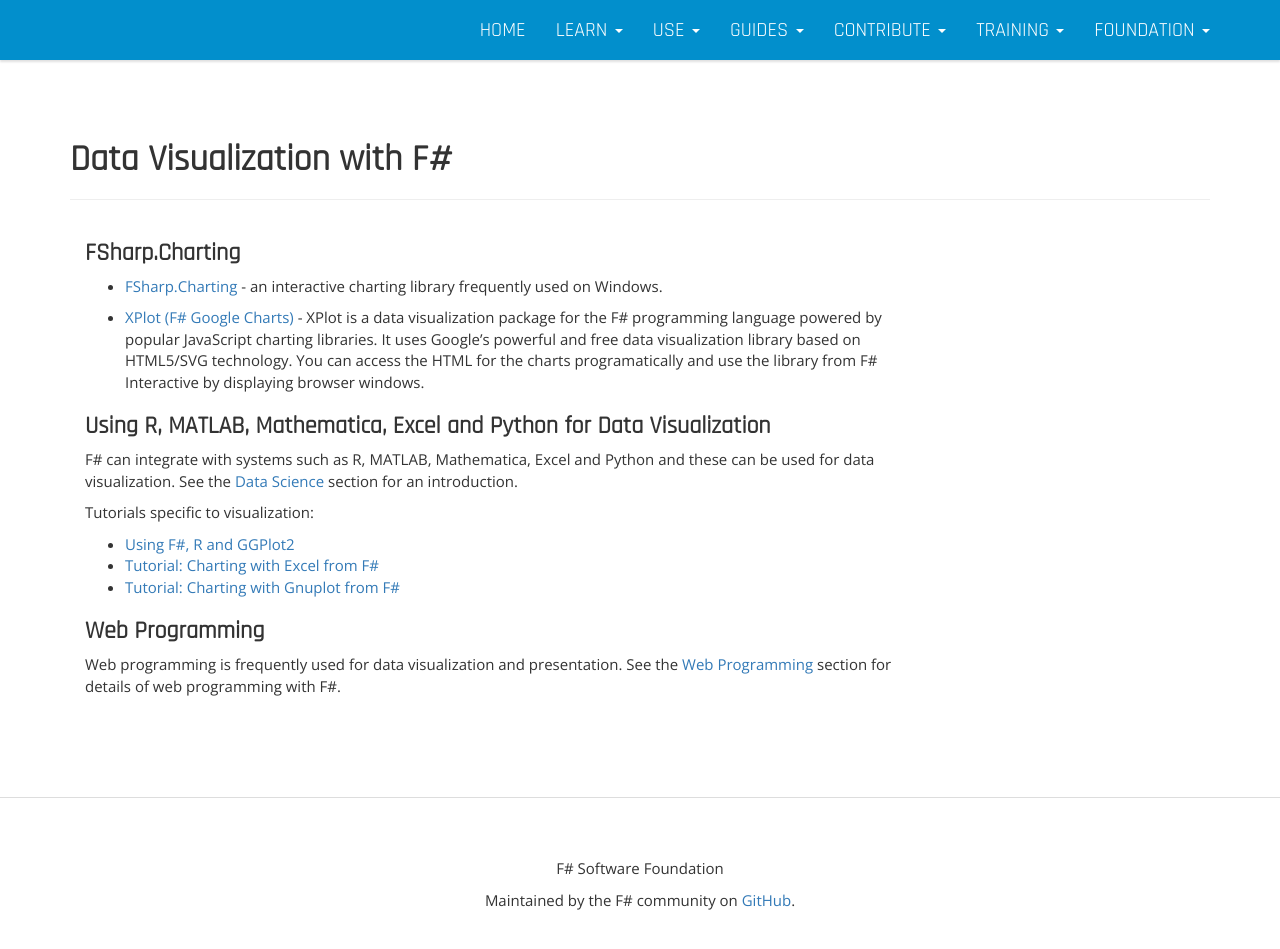
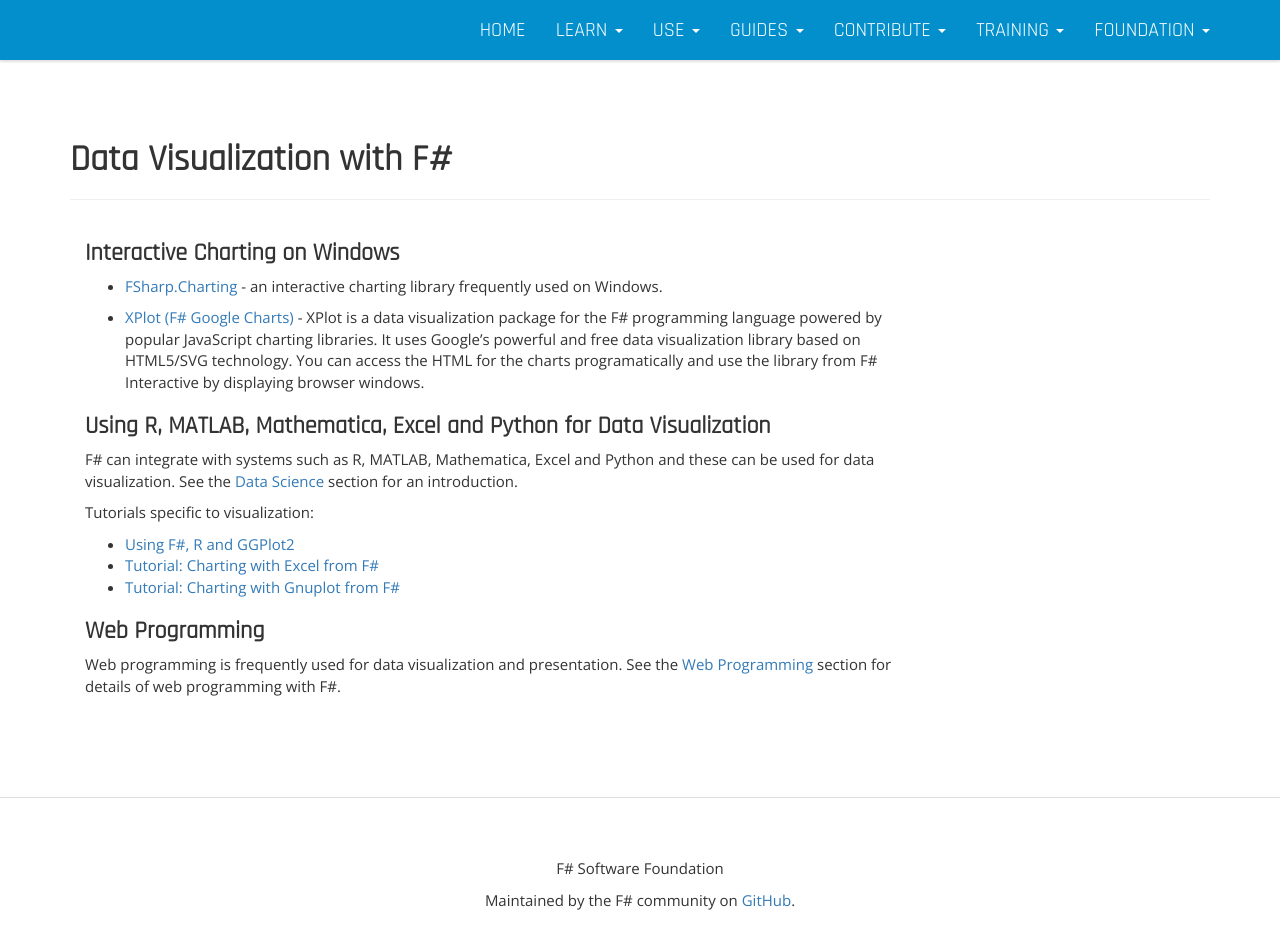
Before and after one commit to fsharp/fsharp.org, a Jekyll site: the page built from guides/data-visualization/index.md, in a window 1280 px wide and 987 px high. Shown: the top 949 px of the window. Built offline with Jekyll 4.4.1, drawn with Linux system fonts in a browser that asks for light colours; nearby versions of some CDN libraries.

Commit message:
Update index.md

```diff
--- a/guides/data-visualization/index.md
+++ b/guides/data-visualization/index.md
@@ -6,7 +6,7 @@ redirect_from: "/data-visualization/index.html"
 ---
 
 
-### FSharp.Charting
+### Interactive Charting on Windows
 
 * [FSharp.Charting](http://fsharp.github.io/FSharp.Charting/) - an interactive charting library frequently used on Windows.
 
```
